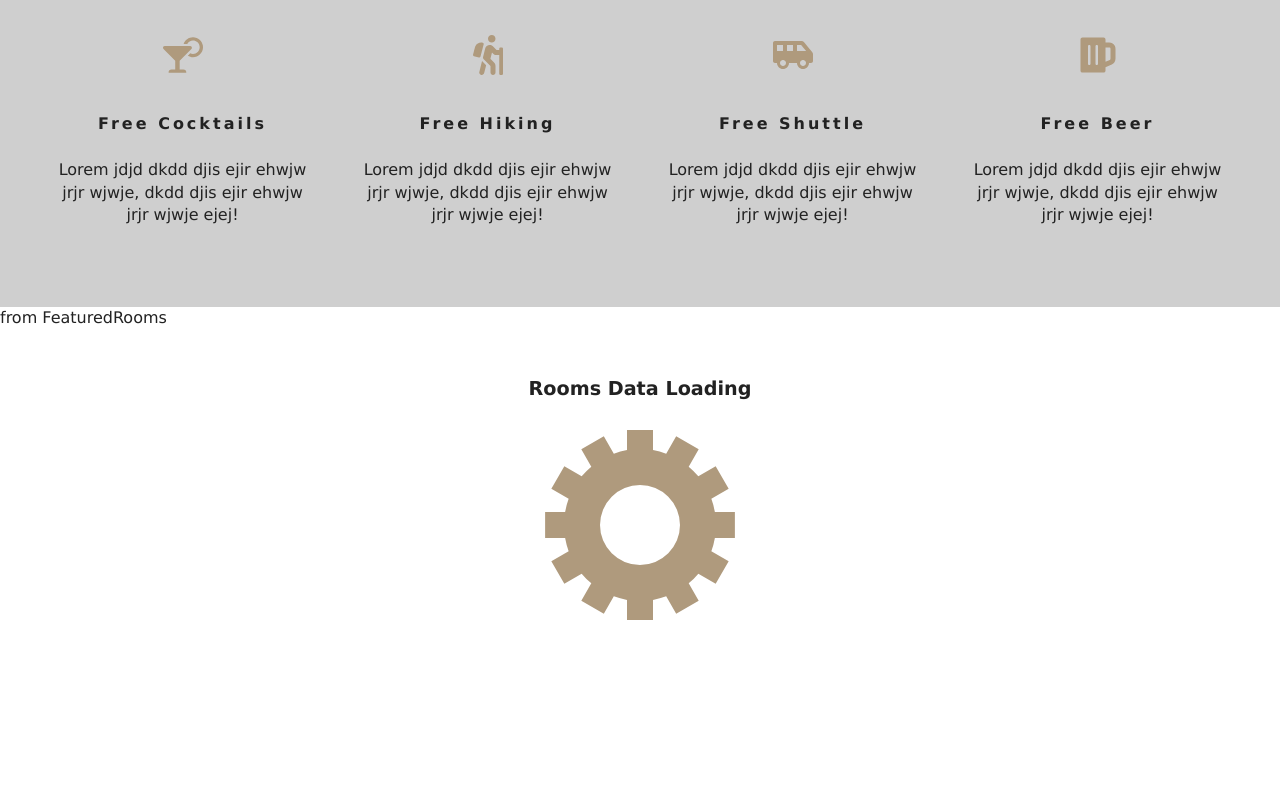
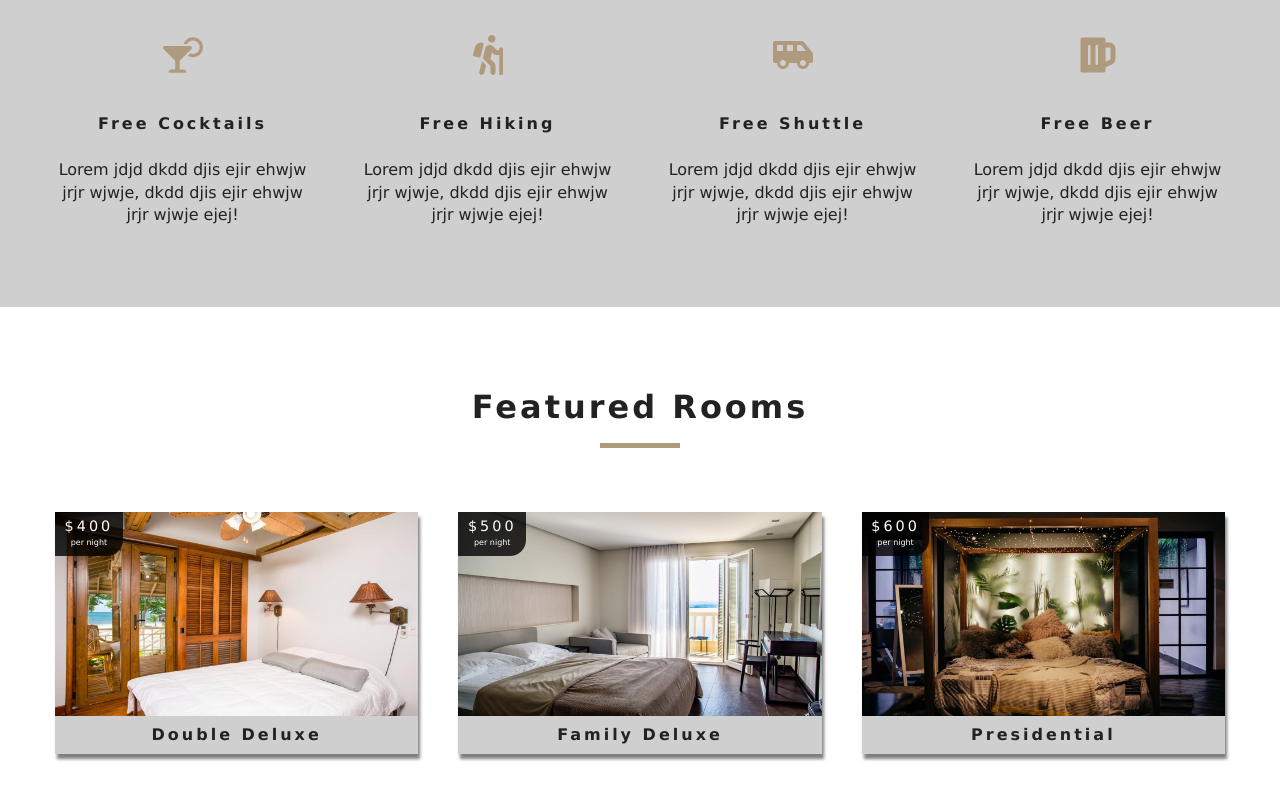
Before and after one commit to akintoluvic/beach-resort-app, a React (Create React App) app: page / in a window 1280 px wide. Shown: the part 972-1772 px from the top of the page. Before the commit the page ends 1603 px from the top, so only its background shows below. Built offline with nearby package versions, Linux system fonts and the light colour scheme.

Commit message:
featured rooms displays correctly

```diff
--- a/src/components/FeaturedRooms.js
+++ b/src/components/FeaturedRooms.js
@@ -8,13 +8,17 @@
 export default class FeaturedRooms extends Component {
     static contextType = RoomContext;
     render() {
-        const { featuredRooms: rooms } = this.context;
-        console.log(rooms);
+        let { loading, featuredRooms: rooms } = this.context;
+        rooms = rooms.map(room => {
+            return <Room key={room.id} room={room} />
+        })
         return (
-            <div>
-                 from FeaturedRooms
-                 <Loading />
-            </div>
+            <section className="featured-rooms" >
+                 <Title title="featured rooms" />
+                 <div className="featured-rooms-center">
+                     {loading?<Loading />:rooms}
+                 </div>
+            </section>
         )
     }
 }
--- a/src/components/Room.js
+++ b/src/components/Room.js
@@ -1,9 +1,22 @@
-import React from 'react'
+import React from 'react';
+import { Link } from "react-router-dom";
+import defaultImg from "../images/room-1.jpeg";
 
-export default function Room() {
+export default function Room({room}) {
+    const {name,slug,images,price} = room;
     return (
-        <div>
-            Hello from Room
-        </div>
+        <article className="room">
+            <div className="img-container">
+                <img src={images[0] || defaultImg} alt="Single room" />
+                <div className="price-top">
+                    <h6>${price}</h6>
+                    <p>per night</p>
+                </div>
+                <Link to={`/rooms/${slug}`} className="btn-primary room-link">
+                    Features
+                </Link>
+            </div>
+            <p className="room-info">{name}</p>
+        </article>
     )
 }
```
